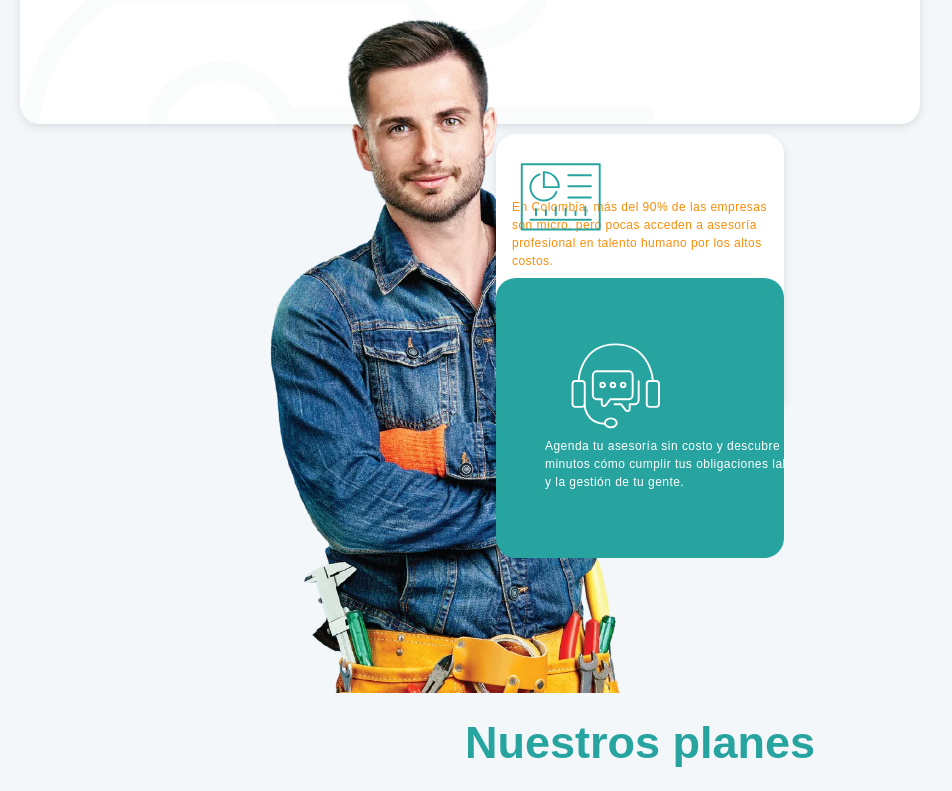
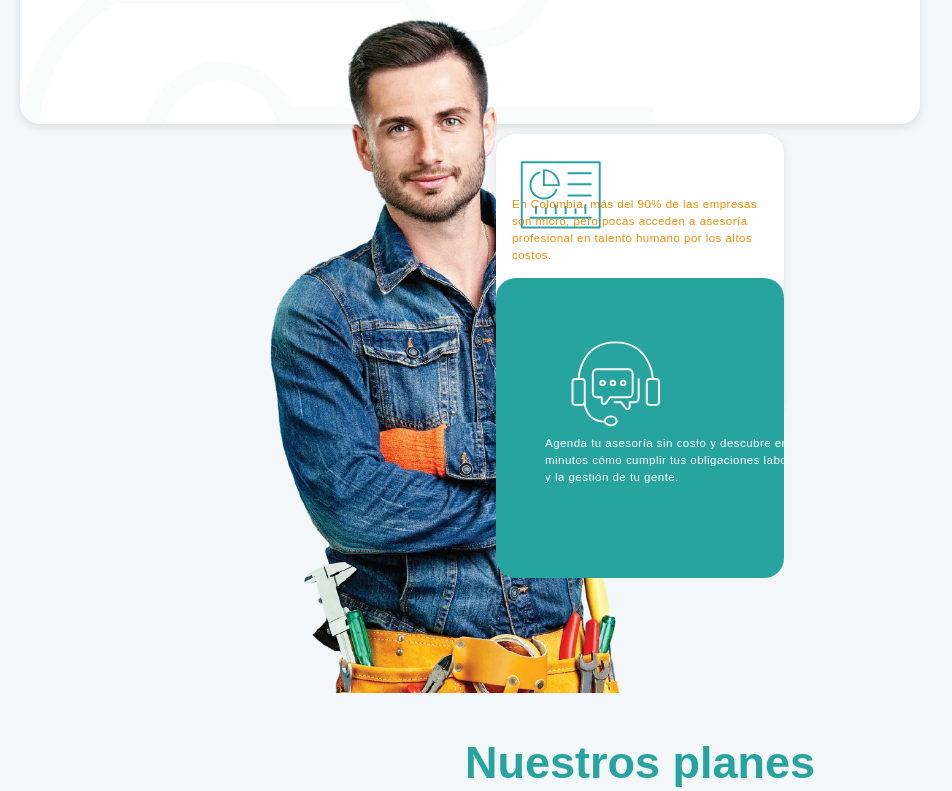
Before and after one commit to AngelOso20/PAGE-NEXT-TALENT, a Next.js app: page / in a window 1280 px wide. Shown: the part 400-1191 px from the top of the page, without its empty margins (0-952 px from the left). Built offline with nearby package versions, Linux system fonts and the light colour scheme; a web font is replaced by a local one.

Commit message:
actualizacion de cambios con responsividad laptop nosotros

```diff
--- a/src/components/HeroSection/HeroSection.module.css
+++ b/src/components/HeroSection/HeroSection.module.css
@@ -560,14 +560,14 @@
     margin-bottom: 12px; /* separa de la azul */
     box-sizing: border-box;
     padding: 14px 16px;
-    display: flex; flex-direction: column; align-items: flex-start;
+    display: flex; flex-direction: column; align-items: flex-start; gap: 6px; /* gap como referencia */
   }
-  .orangeBox h3 { font-size: 16px; line-height: 19px; margin: 0 0 8px 0; }
-  .orangeBox p { font-size: 12px; line-height: 18px; margin: 0 0 8px 0; }
-  .orangeText { font-size: 12px; line-height: 18px; margin: 0 0 8px 0; }
-  .orangeSubtext { font-size: 12px; line-height: 18px; }
-  .orangeIcon { width: 40px; height: 40px; margin: 2px 0 8px 0; }
-  .orangeIcon img { width: 40px; height: 40px; object-fit: contain; }
+  .orangeBox h3 { font-size: 15px; line-height: 18px; margin: 0 0 6px 0; }
+  .orangeBox p { font-size: 11.5px; line-height: 17px; margin: 0 0 6px 0; }
+  .orangeText { font-size: 11.5px; line-height: 17px; margin: 0 0 6px 0; }
+  .orangeSubtext { font-size: 11.5px; line-height: 17px; }
+  .orangeIcon { width: 36px; height: 36px; margin: 0 0 6px 0; }
+  .orangeIcon img { width: 36px; height: 36px; object-fit: contain; }
 
   /* Ajustes solo para contener texto/botón dentro del cuadro azul */
   .blueBox {
@@ -577,33 +577,35 @@
     flex-direction: column;
     align-items: flex-start;
     box-sizing: border-box;
-    padding: 14px 16px;             /* paso 1: igual padding que la blanca */
+    padding: 14px 16px;             /* igual padding que la blanca */
     overflow: hidden;
-    min-height: 280px;              /* paso 1: altura unificada */
+    min-height: 300px;              /* un poco más alta para alojar botón */
     width: 288px;                   /* paso 1: mismo ancho */
-    margin-top: -148px;              /* paso 5: respiro uniforme respecto a la blanca */
+    margin-top: -148px;              /* respiro uniforme respecto a la blanca */
+    gap: 6px;                        /* gap como referencia */
   }
-  .blueIcon { position: relative; width: 40px; height: 40px; margin: 2px 0 8px 0; }
+  .blueIcon { position: relative; width: 36px; height: 36px; margin: 0 0 6px 0; }
   .blueText {
-    margin: 2px 0 8px 0;
-    font-size: 12px;
-    line-height: 18px;
-    max-width: 100%;              /* igual ancho de texto que la blanca */
+    margin: 0 0 6px 0;            /* igual a la caja blanca */
+    font-size: 11.5px;
+    line-height: 17px;
+    max-width: 96%;              /* ancho similar para saltos equivalentes */
     word-break: break-word;
     overflow-wrap: anywhere;
     white-space: normal;
     text-align: left;              /* nunca justificar */
-    flex: 0 0 auto;                /* no crecer para que el botón tenga espacio */
+    flex: 0 0 auto;
+    align-self: flex-start;        /* forzar misma alineación que en blanca */
   }
   .orangeButton {
     position: relative;
-    width: 72%;                    /* un poco más compacto y centrado */
-    height: 28px;
+    width: 70%;                    /* compacto y centrado */
+    height: 26px;
     display: flex;
     justify-content: center;
     align-items: center;
-    margin: 8px auto 0;            /* centrar y con respiro respecto al texto */
+    margin: 10px auto 0;           /* respiro como en la referencia */
   }
-  .phoneIcon { width: 15px !important; height: 15px !important; }
-  .orangeButton span { font-size: 13px; line-height: 28px; }
+  .phoneIcon { width: 14px !important; height: 14px !important; }
+  .orangeButton span { font-size: 12.5px; line-height: 26px; }
 }
--- a/src/components/Nosotros/DiferencialesSection.module.css
+++ b/src/components/Nosotros/DiferencialesSection.module.css
@@ -22,10 +22,10 @@
 .orangeBox {
   position: relative;
   width: 443px;
-  height: 628px;
+  height: 515px; /* ajuste final para alinear */
   background: #FB8C05;
   border-radius: 20px;
-  padding: 58px 19px 60px;
+  padding: 32px 18px 24px; /* más compacto */
   display: flex;
   flex-direction: column;
   opacity: 1;
@@ -33,14 +33,14 @@
 }
 
 .orangeText {
-  margin: 0 0 40px 0;
-  padding: 0 30px;
+  margin: 0 0 28px 0;
+  padding: 0 20px;
   font-family: 'FinalSix', sans-serif;
   font-style: normal;
   font-weight: normal;
-  font-size: 19px;
-  line-height: 31px;
-  letter-spacing: 0.47px;
+  font-size: 16px; /* más pequeño */
+  line-height: 24px;
+  letter-spacing: 0.4px;
   color: #FFFFFF;
   text-align: left;
   opacity: 1;
@@ -48,20 +48,11 @@
 
 /* Imagen de Andrea - reducida para que quepa en el cuadro */
 .andreaImage {
-  width: 100%;
-  max-width: 350px;
-  height: auto;
-  margin: 0 auto;
-  display: flex;
-  justify-content: center;
+  position: absolute; bottom: 0; left: 50%; transform: translateX(-50%);
+  width: 70%; height: auto; max-width: 300px; /* imagen más pequeña */
 }
 
-.andreaImage img {
-  width: 100%;
-  max-width: 350px;
-  height: auto;
-  object-fit: contain;
-}
+.andreaImage img { width: 100%; height: auto; object-fit: contain; }
 
 /* Grid de diferenciales - 3x2 */
 .diferencialesGrid {
--- a/src/components/Nosotros/NosotrosHero.module.css
+++ b/src/components/Nosotros/NosotrosHero.module.css
@@ -110,6 +110,12 @@
   }
 }
 
+/* Laptops (1280–1600px): asegurar imagen completa y bien encuadrada */
+@media (min-width: 1280px) and (max-width: 1600px) {
+  .imageBox { overflow: hidden; }
+  .imageBox img { width: 100%; height: 100%; object-fit: cover; object-position: center; }
+}
+
 @media (max-width: 1400px) {
   .nosotrosHero {
     min-height: auto;
--- a/src/components/Nosotros/ValoresSection.module.css
+++ b/src/components/Nosotros/ValoresSection.module.css
@@ -65,11 +65,11 @@
 
 /* Cuadro naranja - top: 2898px, left: 50px, 443x304px */
 .orangeBox {
-  width: 443px;
-  height: 304px;
+  width: 340px;            /* más angosto para dejar aire a la grilla */
+  height: 420px;           /* más alto para alinear verticalmente */
   background: #FB8C05;
   border-radius: 20px;
-  padding: 86px 52px 64px;
+  padding: 36px 28px 36px; /* ajustar para el nuevo tamaño */
   display: flex;
   align-items: center;
   opacity: 1;
--- a/src/components/PlansSection/PlansSection.module.css
+++ b/src/components/PlansSection/PlansSection.module.css
@@ -316,6 +316,18 @@
   }
 }
 
+/* Laptops: 1280–1600px — contener imagen de asesora y evitar desbordes de texto/botón */
+@media (min-width: 1280px) and (max-width: 1600px) {
+  .advisorBox { overflow: hidden; }
+  .advisorImage { position: absolute; bottom: 0; left: 50%; transform: translateX(-50%); width: 85%; height: auto; }
+  .advisorImage img { width: 100%; height: auto; object-fit: contain; }
+
+  .planCard { box-sizing: border-box; padding: 36px 22px 134px; overflow: hidden; min-height: 900px; }
+  .planTitle { font-size: 30px; line-height: 36px; margin-bottom: 30px; }
+  .planDescription { max-width: 100%; word-break: break-word; overflow-wrap: anywhere; font-size: 15px; line-height: 24px; }
+  .planButton { width: 220px; height: 36px; font-size: 15px; line-height: 32px; bottom: 14px; }
+}
+
 @media (max-width: 1400px) {
   .plansSection {
     padding-top: 80px;
```
Also changed, not shown: src/components/Nosotros/HistoriaSection.module.css (+14 -12 lines).
